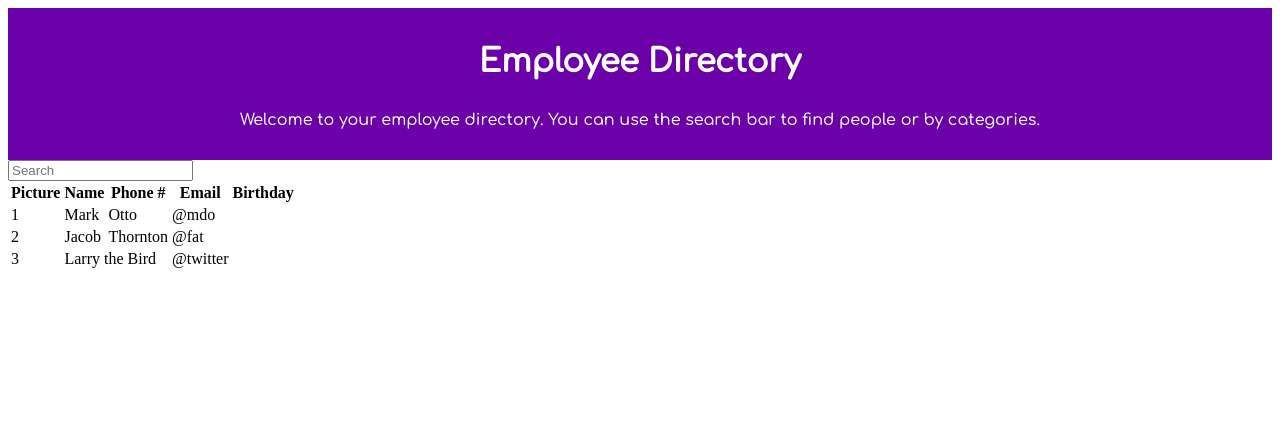
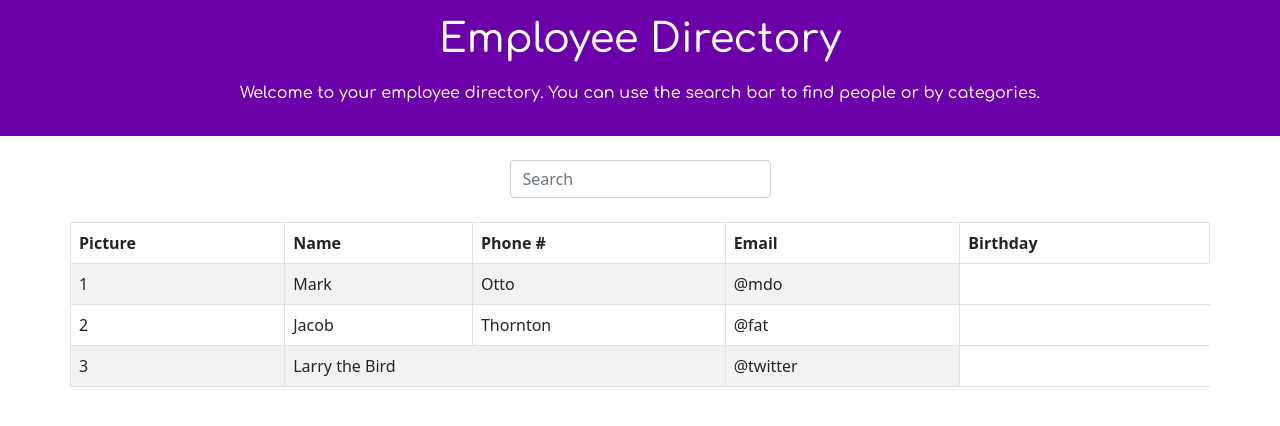
Before and after one commit to Arivas00/Employee-Directory, a React (Create React App) app: page / in a window 1280 px wide. Shown: the top 426 px of the page. Built offline with nearby package versions, Linux system fonts and the light colour scheme.

Commit message:
fixed bootstrap

```diff
--- a/package.json
+++ b/package.json
@@ -8,6 +8,7 @@
     "@testing-library/react": "^11.2.7",
     "@testing-library/user-event": "^12.8.3",
     "axios": "^0.21.1",
+    "bootstrap": "^5.0.1",
     "gh-pages": "^3.2.0",
     "react": "^17.0.2",
     "react-bootstrap": "^1.6.1",
--- a/public/index.html
+++ b/public/index.html
@@ -24,7 +24,7 @@
       work correctly both with client-side routing and a non-root public URL.
       Learn how to configure a non-root public URL by running `npm run build`.
     -->
-    <title>React App</title>
+    <title>Employee Directory</title>
   </head>
   <body>
     <noscript>You need to enable JavaScript to run this app.</noscript>
--- a/src/components/Body/index.js
+++ b/src/components/Body/index.js
@@ -2,15 +2,18 @@ import React from 'react';
 import { Container, Row, Col } from 'react-bootstrap';
 import Searchbar from '../Searchbar';
 import Tablebody from '../Tablebody';
+import './style.css';
 
 export default function Body() {
     return (
         <Container>
+            <br></br>
             <Row className="justify-content-center">
-                <Col xs className="">
+                <Col lg={3}>
                     <Searchbar />
                 </Col>
             </Row>
+            <br></br>
             <Row>
                 <Tablebody />
             </Row>
--- a/src/components/SearchBar/index.js
+++ b/src/components/SearchBar/index.js
@@ -4,10 +4,12 @@ import './style.css';
 
 export default function Searchbar() {
     return (
+        <div>
         <Form>
             <Form.Group>
-            <Form.Control size="lg" type="search" placeholder="Search"></Form.Control>
+            <Form.Control type="search" placeholder="Search"></Form.Control>
             </Form.Group>
         </Form>
+        </div>
     );
 };
--- a/src/components/Tablebody/index.js
+++ b/src/components/Tablebody/index.js
@@ -1,9 +1,10 @@
 import React from 'react';
 import { Table } from 'react-bootstrap';
 
+
 export default function Tablebody() {
     return (
-        <Table>
+        <Table striped bordered hover>
             <thead>
                 <tr>
                     <th>Picture</th>
--- a/src/index.js
+++ b/src/index.js
@@ -1,7 +1,7 @@
 import React from 'react';
 import ReactDOM from 'react-dom';
 import App from './App';
-
+import 'bootstrap/dist/css/bootstrap.min.css';
 
 ReactDOM.render(
   <App />,
```
Also changed, not shown: src/components/Body/style.css (added), 1 other file (tests, documents, lock files or other folders).
